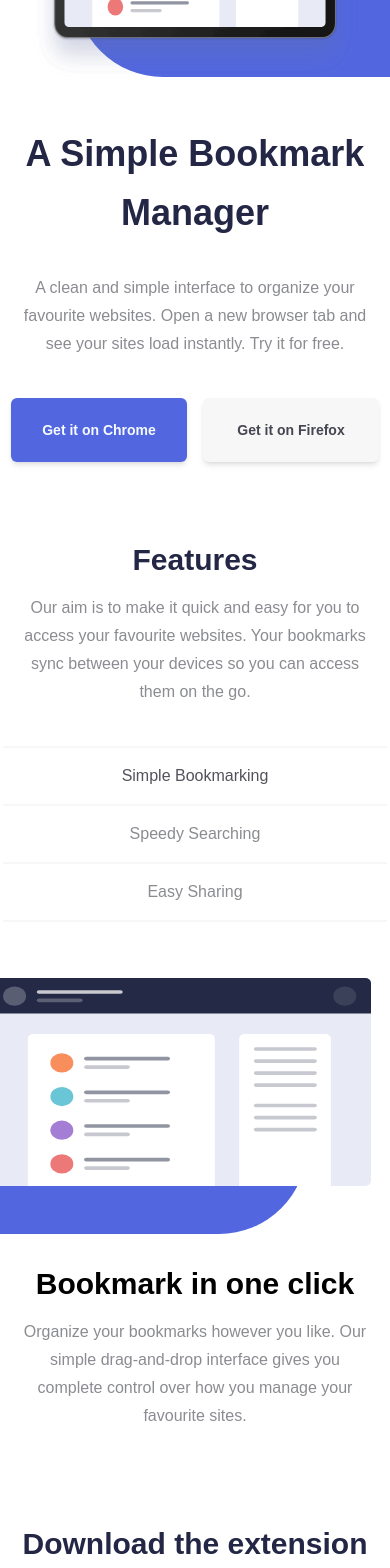
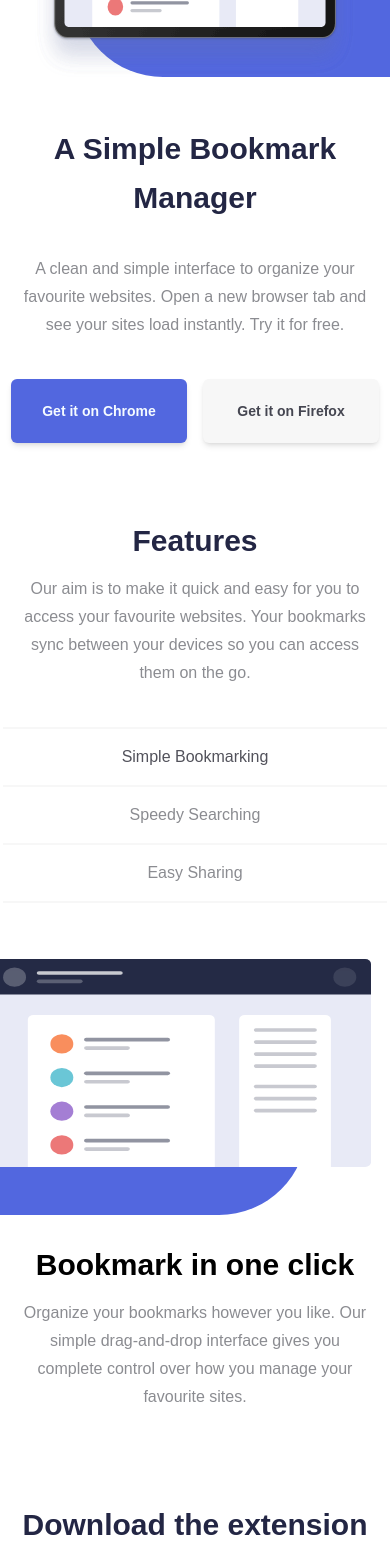
Before and after one commit to ForJessicaSake/Bookmark-Landing-Page, a React (Create React App) app: page / in a window 390 px wide. Shown: the part 300-1868 px from the top of the page. Built offline with nearby package versions, Linux system fonts and the light colour scheme.

Commit message:
fix:added margin on smaller screens

```diff
--- a/src/elements/Bookmark.tsx
+++ b/src/elements/Bookmark.tsx
@@ -14,7 +14,7 @@ const Bookmark: React.FC = () => {
         />
       </section>
       <section className="lg:w-5/12 lg:text-start flex flex-col justify-center items-center lg:justify-start lg:items-start lg:pt-20">
-        <h1 className="lg:text-2xl text-3xl text-heading font-bold">
+        <h1 className="lg:text-2xl text-3xl text-heading font-bold lg:px-0 px-4">
           Bookmark in one click
         </h1>
         <p className="w-wd lg:w-96 lg:leading-8 text-text lg:text-base mt-4 leading-7 text-center lg:text-start text-base mb-4">
--- a/src/elements/Extension.tsx
+++ b/src/elements/Extension.tsx
@@ -7,7 +7,7 @@ const Extension: React.FC = () => {
   return (
     <section id="extension" className="lg:pt-48 pt-20 px-4 lg:px-0">
       <section className="flex flex-col justify-center items-center text-center">
-        <h1 className="text-Heading lg:text-2xl text-3xl font-bold w-96">
+        <h1 className="text-Heading lg:text-2xl text-3xl font-bold w-96 lg:px-0 px-2">
           Download the extension
         </h1>
         <p className="w-wd pb-12 lg:w-Extensionwidth text-base leading-7 text-text text-center py-6">
--- a/src/elements/Hero.tsx
+++ b/src/elements/Hero.tsx
@@ -16,7 +16,7 @@ const Hero: React.FC = () => {
       </section>
 
       <section className="flex flex-col items-center justify-center mt-4 text-center lg:text-start lg:items-start">
-        <h1 className="text-4xl font-bold w-96 text-Heading leading-relaxed lg:leading-10">
+        <h1 className="text-3xl lg:text-4xl font-bold w-96 text-Heading leading-relaxed lg:leading-10">
           A Simple Bookmark Manager
         </h1>
         <p className="w-wd py-8 lg:py-4 text-base text-text leading-7 lg:text-base lg:w-wth lg:leading-8">
```
